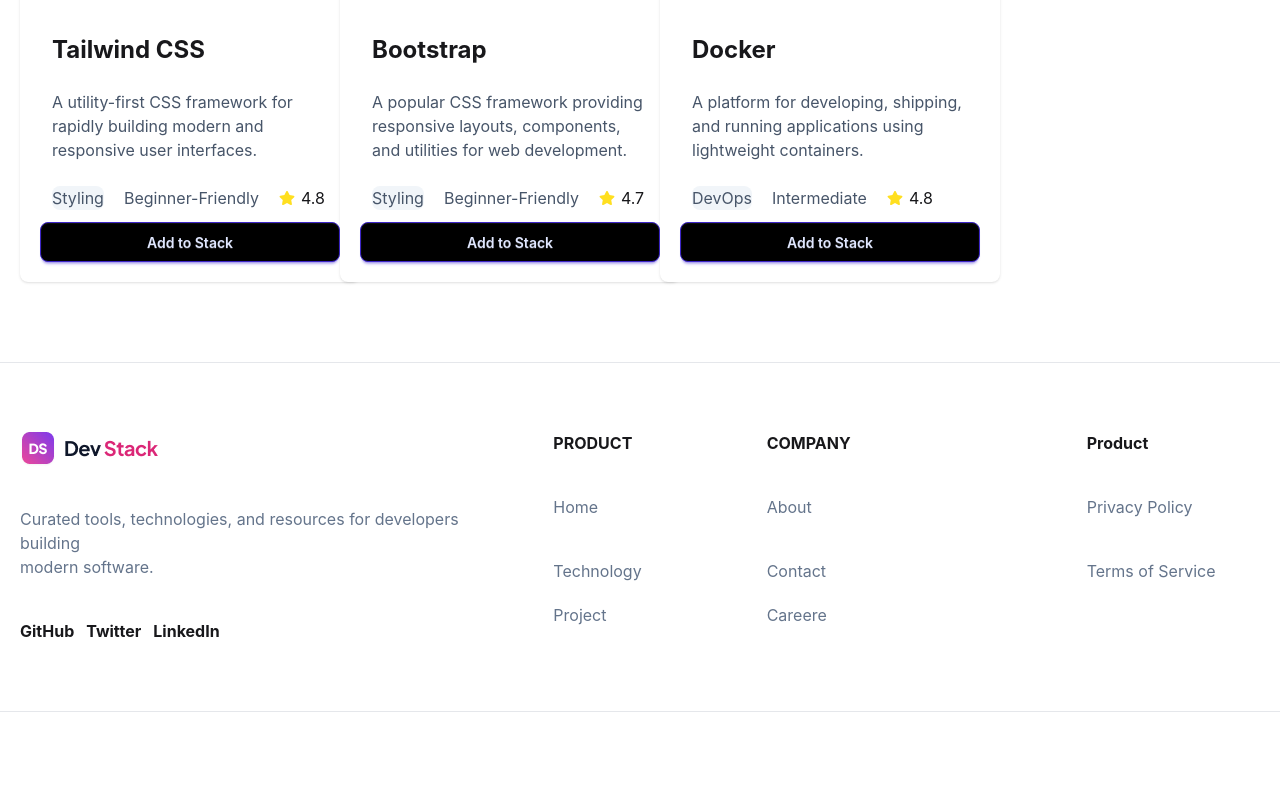
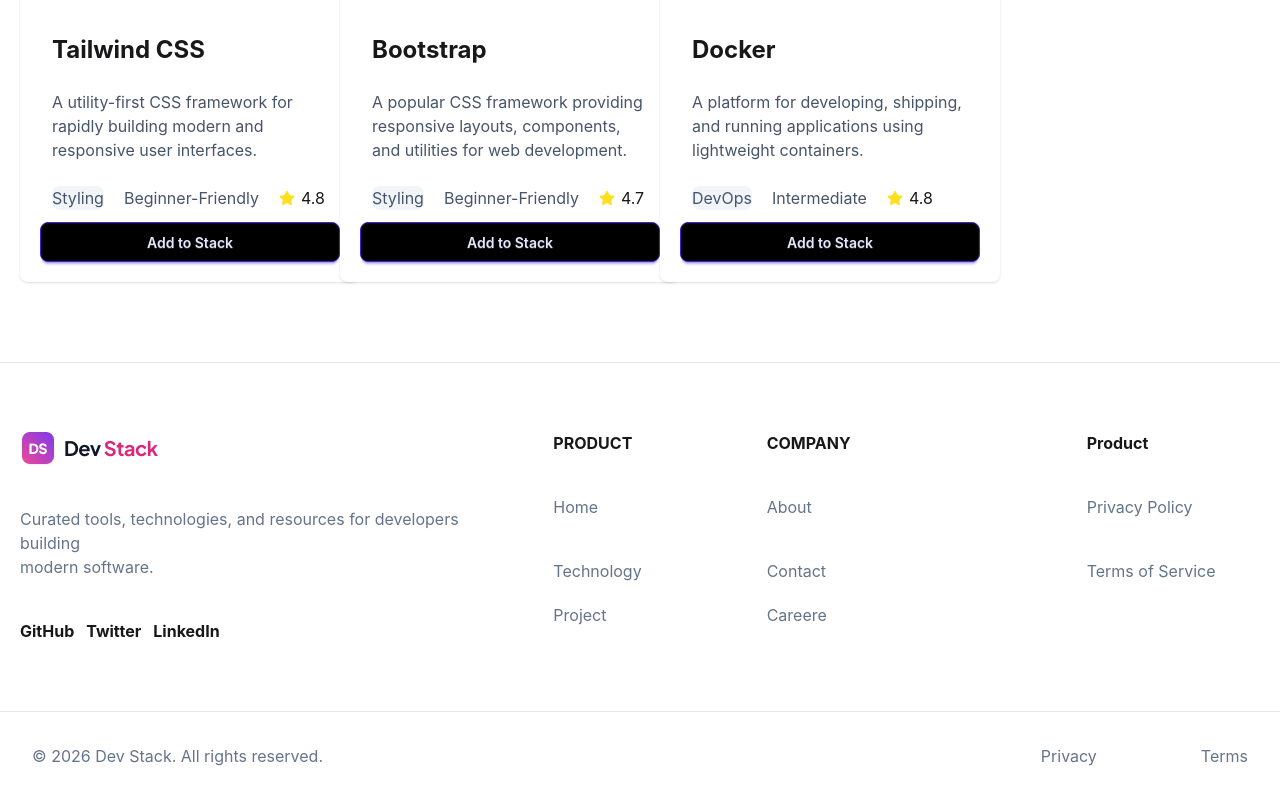
Before and after one commit to nadimul5555-netizen/My-Assignment-5-React-App, a React (Vite) app: page / in a window 1280 px wide. Shown: the part 2468-3268 px from the top of the page. Before the commit the page ends 3180 px from the top, so only its background shows below. Built offline with nearby package versions, Linux system fonts and the light colour scheme.

Commit message:
Commit-6: Added a Footer Feature

```diff
--- a/src/App.tsx
+++ b/src/App.tsx
@@ -6,6 +6,7 @@
 import { ToastContainer } from "react-toastify";
 import "react-toastify/dist/ReactToastify.css";
 import BigFooter from './component/BigFooter';
+import Footer from './component/footer';
 
 
 
@@ -30,6 +31,7 @@
   <Technologies TechPromis={TechPromis} ></Technologies>
   </Suspense>
   <BigFooter></BigFooter>
+  <Footer></Footer>
     </>
   )
 }
--- /dev/null
+++ b/src/component/footer.tsx
@@ -0,0 +1,17 @@
+
+const Footer = () => {
+  return (
+    <div className=" container mx-auto flex justify-between">
+      <div>
+
+        <p className="text-[#64748B] p-8">© 2026 Dev Stack. All rights reserved.</p>
+      </div>
+      <div className="flex gap-10">
+    <p className="text-[#64748B] p-8">Privacy</p>
+    <p className="text-[#64748B] p-8">Terms</p>
+      </div>
+    </div>
+  )
+}
+
+export default Footer
```
